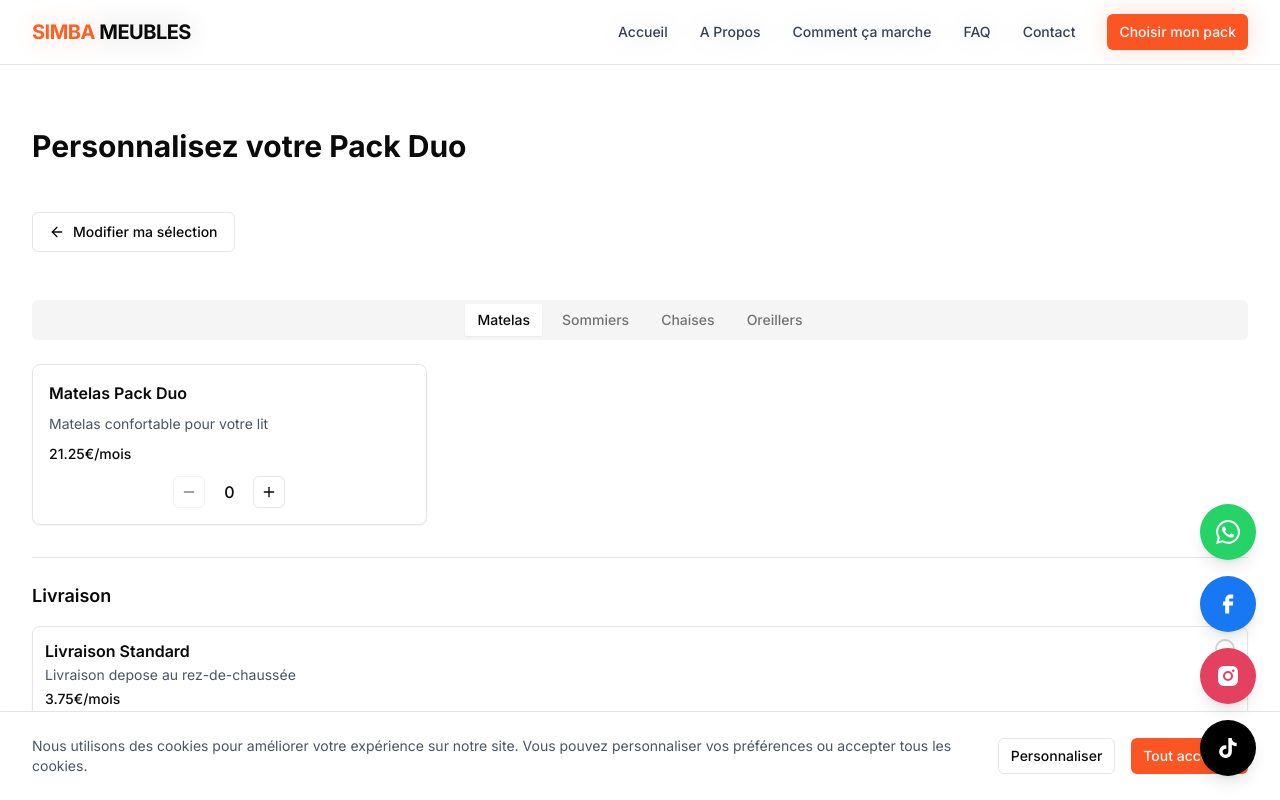
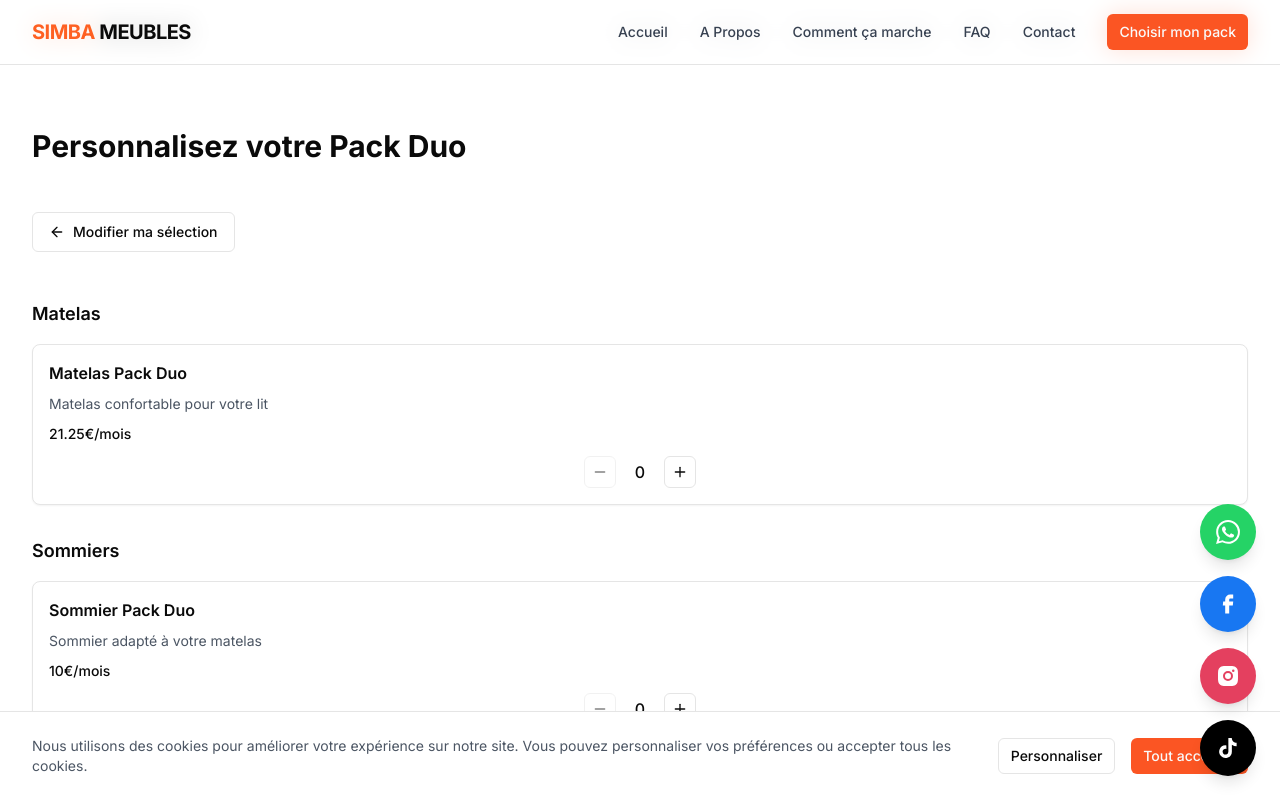
Before and after one commit to Lite116/SIMBA_MEUBLES1, a Next.js app: page /packs/duo/options in a window 1280 px wide. Shown: the top 800 px of the page. Built offline with nearby package versions, Linux system fonts and the light colour scheme.

Commit message:
Update additional-options.tsx

```diff
--- a/components/pack/additional-options.tsx
+++ b/components/pack/additional-options.tsx
@@ -1,12 +1,10 @@
 'use client';
 
-import Image from 'next/image';
 import { Check } from 'lucide-react';
-import { AdditionalOption, AdditionalSelection } from '@/lib/types/additional-options';
-import { Card, CardContent, CardHeader, CardTitle } from '@/components/ui/card';
+import { AdditionalSelection } from '@/lib/types/additional-options';
+import { Card, CardContent } from '@/components/ui/card';
 import { Badge } from '@/components/ui/badge';
 import { ADDITIONAL_OPTIONS } from '@/lib/constants/additional-options';
-import { Tabs, TabsContent, TabsList, TabsTrigger } from '@/components/ui/tabs';
 import { cn } from '@/lib/utils';
 import { QuantityControls } from './quantity-controls';
 
@@ -71,22 +69,10 @@ export function AdditionalOptions({
 
   return (
     <div className="space-y-8">
-       <Tabs defaultValue="mattresses" className="w-full">
-        <TabsList className="mb-6 w-full flex flex-wrap gap-2 h-auto">
       {Object.entries(otherOptions).map(([key, category]) => (
-            <TabsTrigger
-              key={key}
-              value={key}
-              className="flex-grow sm:flex-grow-0"
-            >
-              {category.name}
-            </TabsTrigger>
-          ))}
-        </TabsList>
-
-        {Object.entries(otherOptions).map(([key, category]) => (
-          <TabsContent key={key} value={key}>
-            <div className="grid md:grid-cols-2 lg:grid-cols-3 gap-4">
+        <div key={key}>
+          <h3 className="text-lg font-semibold mb-4">{category.name}</h3>
+          <div className="grid grid-cols-1 sm:[grid-template-columns:repeat(auto-fit,minmax(220px,1fr))] gap-4">
             {category.items.map((option) => {
               const quantity = getQuantity(option.id);
               const isSelected = quantity > 0;
@@ -131,9 +117,8 @@ export function AdditionalOptions({
               );
             })}
           </div>
-          </TabsContent>
+        </div>
       ))}
-      </Tabs>
 
       {/* Delivery options section */}
       {delivery && (
```
Lines whose indentation alone changed are shown as unchanged.
